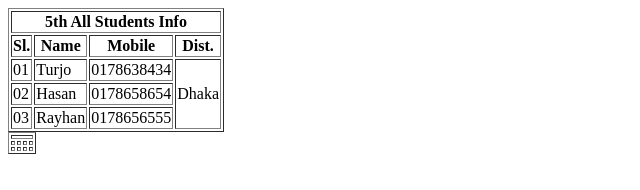
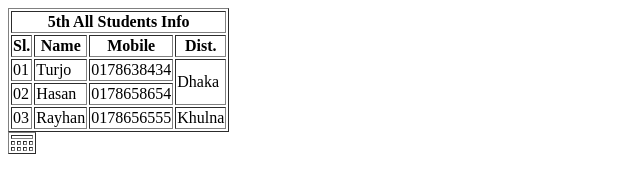
Before and after one commit to atiqrs/Web-design-and-development, a plain HTML site: page Project-1/page2.html in a window 1280 px wide. Shown: the whole page, without its empty margins (0-640 px from the left). Drawn offline with Linux system fonts and the light colour scheme.

Commit message:
preparation for css

```diff
--- a/Project-1/page2.html
+++ b/Project-1/page2.html
@@ -6,8 +6,10 @@
 	<body>
 		<table border="1">
 			<tr>
-				<th colspan="4" align="center">5th All Students Info</th>
+				<th colspan="4">5th All Students Info</th>
+
 			</tr>
+
 			<tt>
 				<th>Sl.</th>
 				<th>Name</th>
@@ -19,7 +21,7 @@
 				<td>01</td>
 				<td>Turjo</td>
 				<td>0178638434</td>
-				<td rowspan="3">Dhaka</td>
+				<td rowspan="2">Dhaka</td>
 			</tr>
 
 			<tr>
@@ -32,6 +34,7 @@
 				<td>03</td>
 				<td>Rayhan</td>
 				<td>0178656555</td>
+				<td>Khulna</td>
 
 			</tr>
 		</table>
```
Also changed, not shown: Project-1/others.html (renamed from Project-1/index.html).
